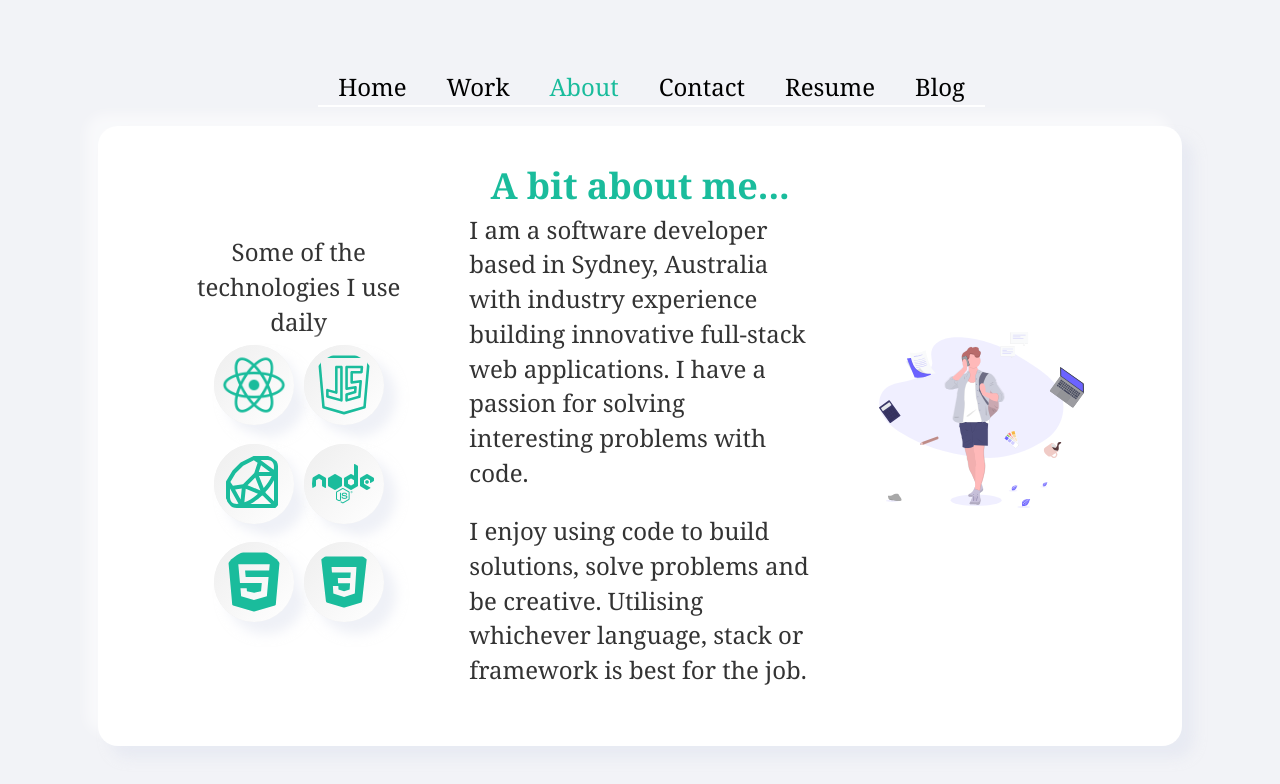
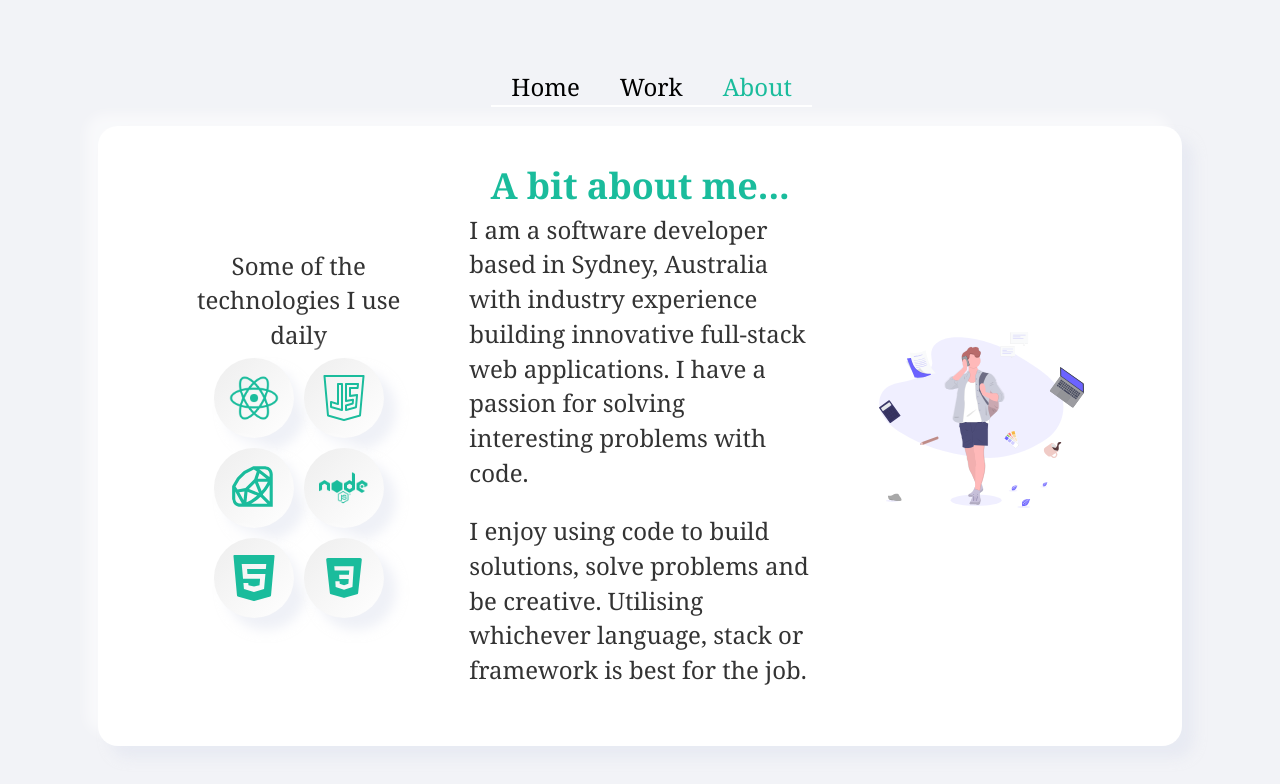
Before and after one commit to r0ss26/gatsby-portfolio, a Gatsby site: page /about in a window 1280 px wide. Built offline with nearby package versions, Linux system fonts and the light colour scheme; Gatsby itself is replaced by a stand-in of ours.

Commit message:
remove unnecessary pages

```diff
--- a/src/components/NeumorphicIcon/NeumorphicIcon.js
+++ b/src/components/NeumorphicIcon/NeumorphicIcon.js
@@ -3,14 +3,16 @@ import styles from "./NeumorphicIcon.module.css"
 
 const NeumorphicIcon = props => {
   return (
+    <div className={styles.iconContainer}>
       <span className={styles.icon}>
         <a target="__blank" href={props.linkUrl}>
           <img src={props.imgSrc} alt={props.altText} />
         </a>
-      {props.tooltip && (
+        {props.tooltipText && (
           <span className={styles.tooltip}>{props.tooltipText}</span>
         )}
       </span>
+    </div>
   )
 }
 
--- a/src/components/NeumorphicIcon/NeumorphicIcon.module.css
+++ b/src/components/NeumorphicIcon/NeumorphicIcon.module.css
@@ -1,20 +1,27 @@
-.icon {
+.iconContainer {
   position: relative;
-}
-
-.icon a {
-  text-decoration: none;
-}
-
-.icon img {
   height: 80px;
+  width: 80px;
   border-radius: 50%;
   padding: 8px;
   margin: 5px;
   box-shadow: -12px -12px 12px 0 rgba(255, 255, 255, 0.5),
     12px 12px 12px 0 rgba(224, 228, 239, 0.5);
-  background: linear-gradient(135deg, #eee, white);
-  background-color: #eee;
+  background: #eee linear-gradient(135deg, #eee, white);
+  display: inline-block;
+}
+
+.icon a {
+  text-decoration: none;
+  height: 100%;
+  display: flex;
+  align-items: center;
+  justify-content: center;
+}
+
+.icon img {
+  max-height: 50px;
+  margin-bottom: 0;
 }
 
 .icon img:hover {
@@ -33,11 +40,11 @@
   }
 
   50% {
-    transform: scale(1.3);
+    transform: scale(1.1);
   }
 
   to {
-    transform: scale(1.2);
+    transform: scale(1);
   }
 }
 
@@ -55,13 +62,15 @@
   top: 100%;
   right: 0;
   left: 0;
-  font-size: 20px;
+  font-size: 16px;
   min-width: fit-content;
+  z-index: 2;
 }
 
-.icon:hover .tooltip {
+.iconContainer:hover .tooltip {
   visibility: visible;
   opacity: 1;
   transition: 1.5s;
   z-index: 2;
+  animation: none;
 }
--- a/src/components/TopNavBar/TopNavBar.js
+++ b/src/components/TopNavBar/TopNavBar.js
@@ -19,17 +19,6 @@ const TopNavBar = () => {
         <li>
           <Link to="/about" activeStyle={activeStyle}>About</Link>
         </li>
-        <li>
-          <Link to="/contact" activeStyle={activeStyle}>Contact</Link>
-        </li>
-        <li>
-          <a href={resume} target="__blank">
-            Resume
-          </a>
-        </li>
-        <li>
-          <a href="https://medium.com/@rossabaker">Blog</a>
-        </li>
       </ul>
     </nav>
   )
```
Also changed, not shown: package.json (+11 -11 lines), src/components/Nav/Nav.js (+0 -11 lines), src/components/WorkContent/WorkContent.js (+0 -10 lines), 1 other file. Lines whose indentation alone changed are shown as unchanged.
